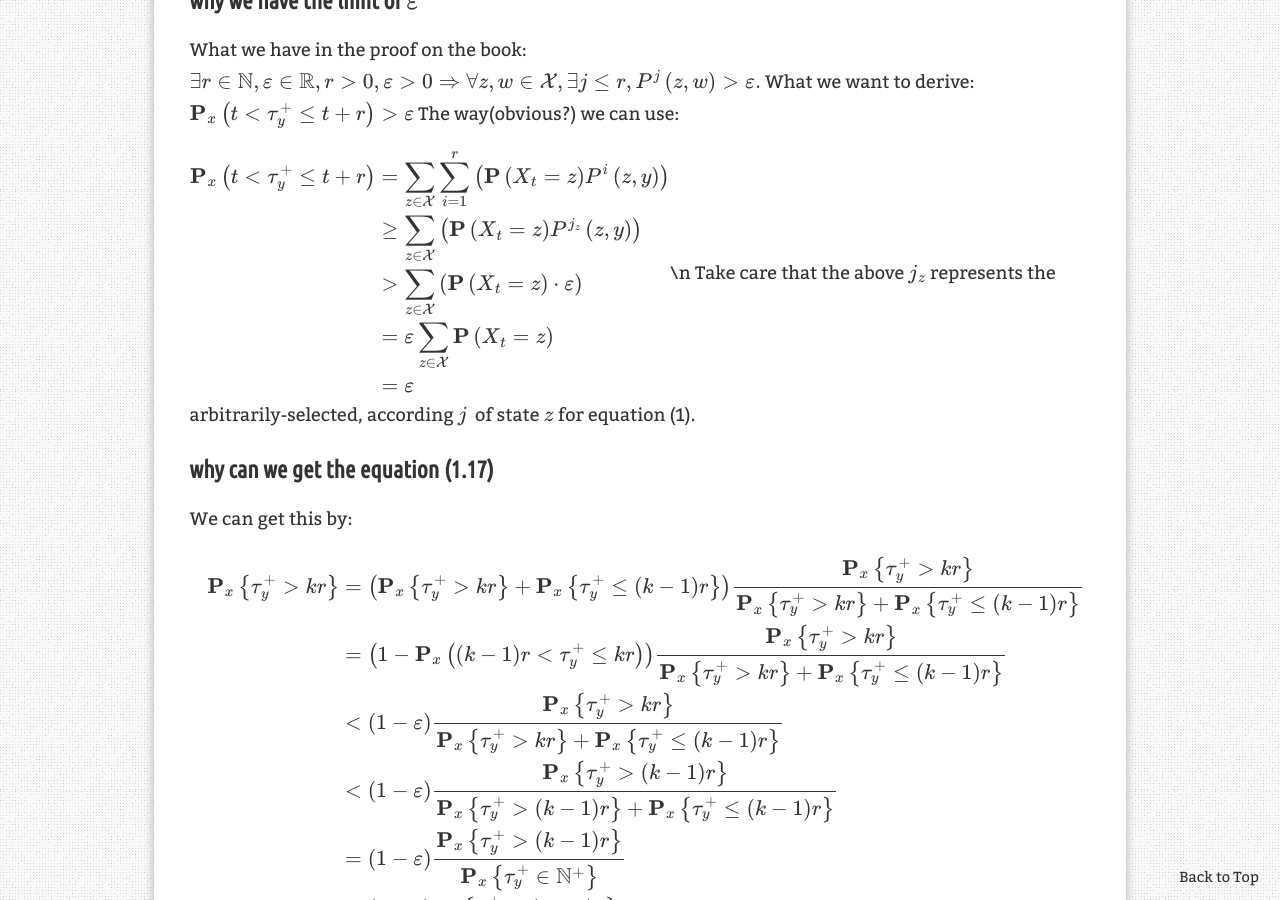
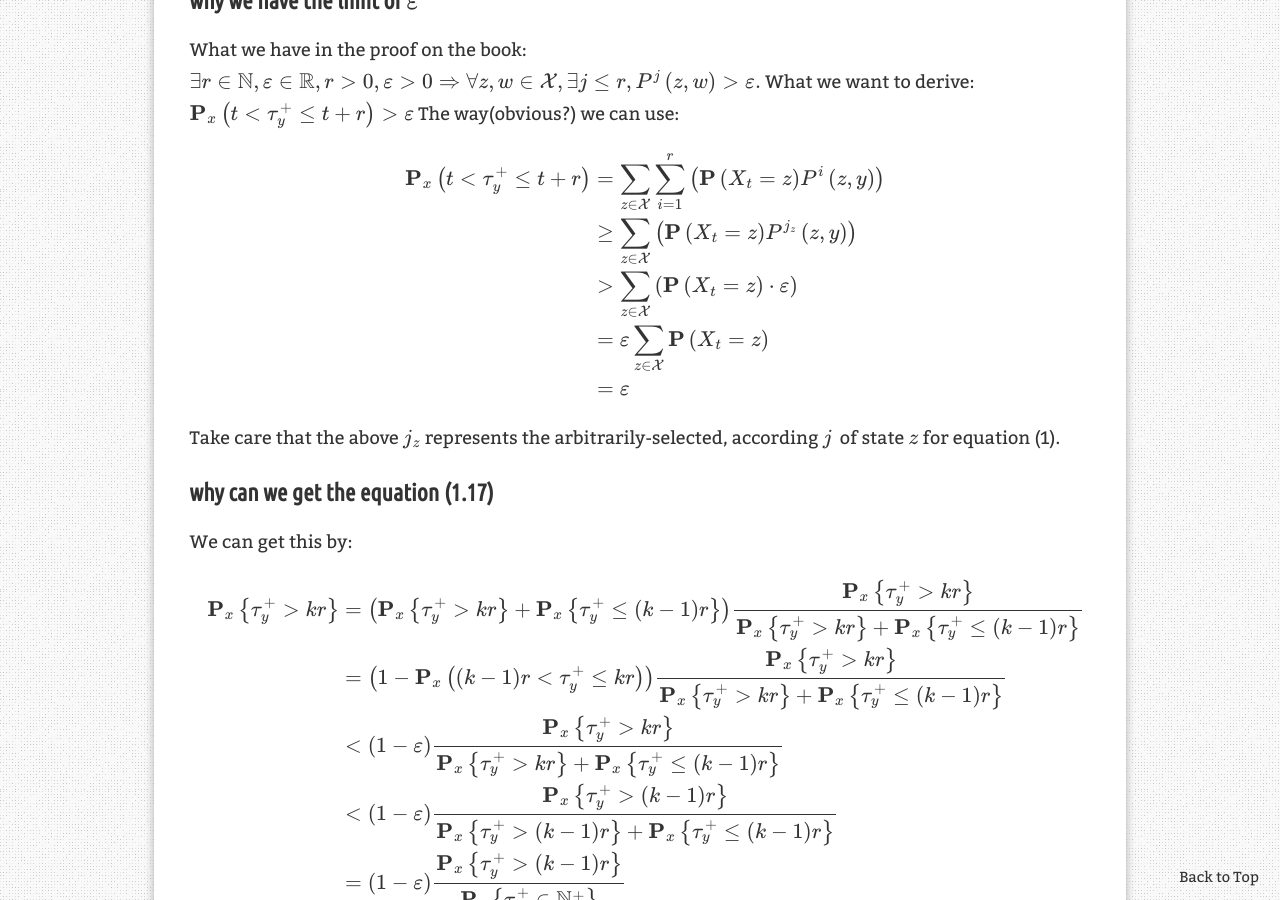
Before and after one commit to Mosms/Mologs, a Jekyll site: the page built from _posts/booknotes/2023-10-14-mc-mt-ch1-1.md, in a window 1280 px wide and 900 px high, scrolled down 609 px. Built offline with Jekyll 4.4.1, drawn with Linux system fonts in a browser that asks for light colours; comment, search, counter and statistics services are not loaded.

Commit message:
mcmt ch1-1 modified.

```diff
--- a/_posts/booknotes/2023-10-14-mc-mt-ch1-1.md
+++ b/_posts/booknotes/2023-10-14-mc-mt-ch1-1.md
@@ -43,7 +43,8 @@ $$
 &= \varepsilon
 \end{aligned}
 \nonumber
-$$\n
+$$
+
 Take care that the above $j_{z}$ represents the arbitrarily-selected, according $j$  of state $z$ for equation (1).
 
 ### why can we get the equation (1.17)
```
